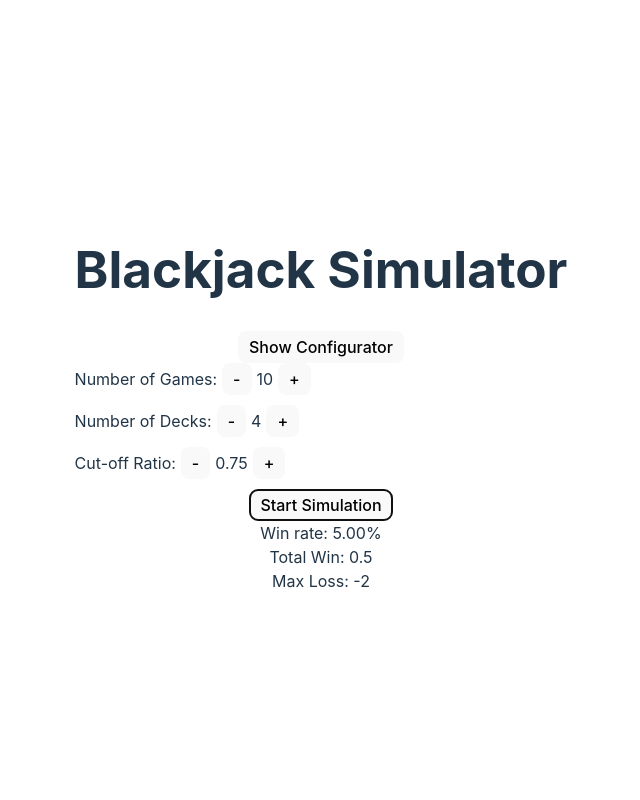
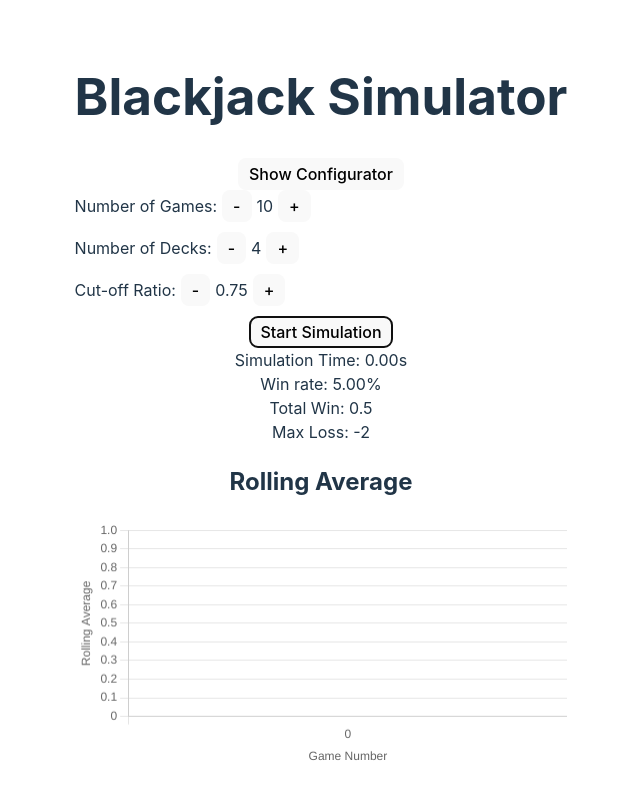
Before and after one commit to EdwinKam/blackjack-web, a React (Vite) app: page / in a window 1280 px wide. Both pictures are taken after a click on the button "Start Simulation". Shown: the whole page, without its empty margins (319-959 px from the left). Built offline with nearby package versions, Linux system fonts and the light colour scheme.

Commit message:
can plot a chart now

```diff
--- /dev/null
+++ b/src/componments/BarChart.tsx
@@ -0,0 +1,76 @@
+// src/components/SampledBarChart.tsx
+import React, { Component } from "react";
+import { Bar } from "react-chartjs-2";
+import {
+  Chart as ChartJS,
+  BarElement,
+  CategoryScale,
+  LinearScale,
+} from "chart.js";
+
+// Register the necessary components
+ChartJS.register(BarElement, CategoryScale, LinearScale);
+
+// Define the props type
+interface SampledBarChartProps {
+  dataMap: Map<number, number>; // Use a Map for data points
+  label?: string;
+  xLabel?: string;
+  yLabel?: string;
+}
+
+class SampledBarChart extends Component<SampledBarChartProps> {
+  render() {
+    const { dataMap, label, xLabel, yLabel } = this.props;
+
+    // Convert the Map to arrays for labels and data
+    const sampledLabels = Array.from(dataMap.keys());
+    const sampledDataPoints = Array.from(dataMap.values());
+
+    const data = {
+      labels: sampledLabels, // X-axis labels
+      datasets: [
+        {
+          label: label || "Dataset",
+          data: sampledDataPoints,
+          backgroundColor: "rgba(75,192,192,0.4)",
+          borderColor: "rgba(75,192,192,1)",
+          borderWidth: 1,
+        },
+      ],
+    };
+
+    const options = {
+      responsive: true,
+      plugins: {
+        legend: {
+          display: true,
+          position: "top",
+        },
+      },
+      scales: {
+        x: {
+          title: {
+            display: true,
+            text: xLabel || "X-Axis",
+          },
+        },
+        y: {
+          title: {
+            display: true,
+            text: yLabel || "Y-Axis",
+          },
+        },
+      },
+    };
+
+    return (
+      <div>
+        <h2>{label || "Sampled Bar Chart"}</h2>
+        <Bar data={data} options={options} />
+      </div>
+    );
+  }
+}
+
+export default SampledBarChart;
--- a/src/componments/GameSimulator.tsx
+++ b/src/componments/GameSimulator.tsx
@@ -1,5 +1,5 @@
 import { useEffect, useState, useRef } from "react";
-import { Simulator } from "../service/simulator";
+import { SimulationResult, Simulator } from "../service/simulator";
 import StrategyChartConfigurator from "./StrategyChartConfigurator";
 import {
   ActionStrategy,
@@ -8,6 +8,7 @@ import {
   defaultSoftHandStrategy,
 } from "../model/ActionStrategy";
 import { RunningCountStrategy } from "../model/RunningCountStrategy";
+import BarChart from "./BarChart";
 // import RunningCountConfigurator from "./RunningCountConfigurator";
 
 function GameSimulator() {
@@ -19,8 +20,9 @@ function GameSimulator() {
   const [simulator, setSimulator] = useState<Simulator | null>(null);
   const [simulationResult, setSimulationResult] =
     useState<SimulationResult | null>(null);
-  const [runningCountStrategy, setRunningCountStrategy] =
-    useState<RunningCountStrategy>(new RunningCountStrategy());
+  const [runningCountStrategy] = useState<RunningCountStrategy>(
+    new RunningCountStrategy()
+  );
   const [hardStrategy, setHardStrategy] = useState<string[][]>(
     defaultBlackjackStrategy
   );
@@ -183,9 +185,19 @@ function GameSimulator() {
       {isGameRunning && <div>Progress: {progress.toFixed(2)}%</div>}
       {simulationResult !== null && (
         <div>
+          <div>
+            Simulation Time:{" "}
+            {(simulationResult.simulationTime / 1000).toFixed(2)}s
+          </div>
           <div>Win rate: {simulationResult.winPercentage.toFixed(2)}%</div>
           <div>Total Win: {simulationResult.totalWin}</div>
           <div>Max Loss: {simulationResult.maxLoss}</div>
+          <BarChart
+            dataMap={simulationResult.sampleTotleWin}
+            label="Rolling Average"
+            xLabel="Game Number"
+            yLabel="Rolling Average"
+          />
         </div>
       )}
     </div>
--- a/src/service/simulator.ts
+++ b/src/service/simulator.ts
@@ -7,6 +7,8 @@ export interface SimulationResult {
   winPercentage: number;
   totalWin: number;
   maxLoss: number;
+  sampleTotleWin: Map<number, number>;
+  simulationTime: number;
 }
 
 export class Simulator {
@@ -22,23 +24,23 @@ export class Simulator {
     runningCountStrategy: RunningCountStrategy
   ): Promise<SimulationResult> {
     return new Promise((resolve) => {
+      const startTime = Date.now();
       const cards = new CardDistributor(cutOff, numberOfDecks);
       cards.shuffle();
       let totalWin = 0;
       let maxLoss = 0;
       let i = 0;
       const batchSize = 1000; // Number of games to run in each batch
+      const sampleTotleWin = new Map<number, number>();
 
       const runBatch = () => {
         const end = Math.min(i + batchSize, totalGame);
-
+        sampleTotleWin.set(i, totalWin);
         for (; i < end; i++) {
           const basebet = cards.getRunningCount() >= 100 ? 2 : 1;
           const game = runGame(cards, actionStrategy, basebet);
           totalWin += game.playerWin;
           maxLoss = Math.min(maxLoss, totalWin);
-          // console.log("after Game " + i + " win: " + totalWin);
-
           if (i % Math.floor(totalGame / 100) === 0) {
             this.progressPercent = Math.floor((i / totalGame) * 100);
           }
@@ -48,7 +50,13 @@ export class Simulator {
           setTimeout(runBatch, 0); // Schedule the next batch
         } else {
           const winPercentage = (totalWin / totalGame) * 100;
-          resolve({ winPercentage, totalWin, maxLoss }); // Resolve the promise with the win percentage
+          resolve({
+            winPercentage,
+            totalWin,
+            maxLoss,
+            sampleTotleWin,
+            simulationTime: Date.now() - startTime,
+          });
         }
       };
 
```
